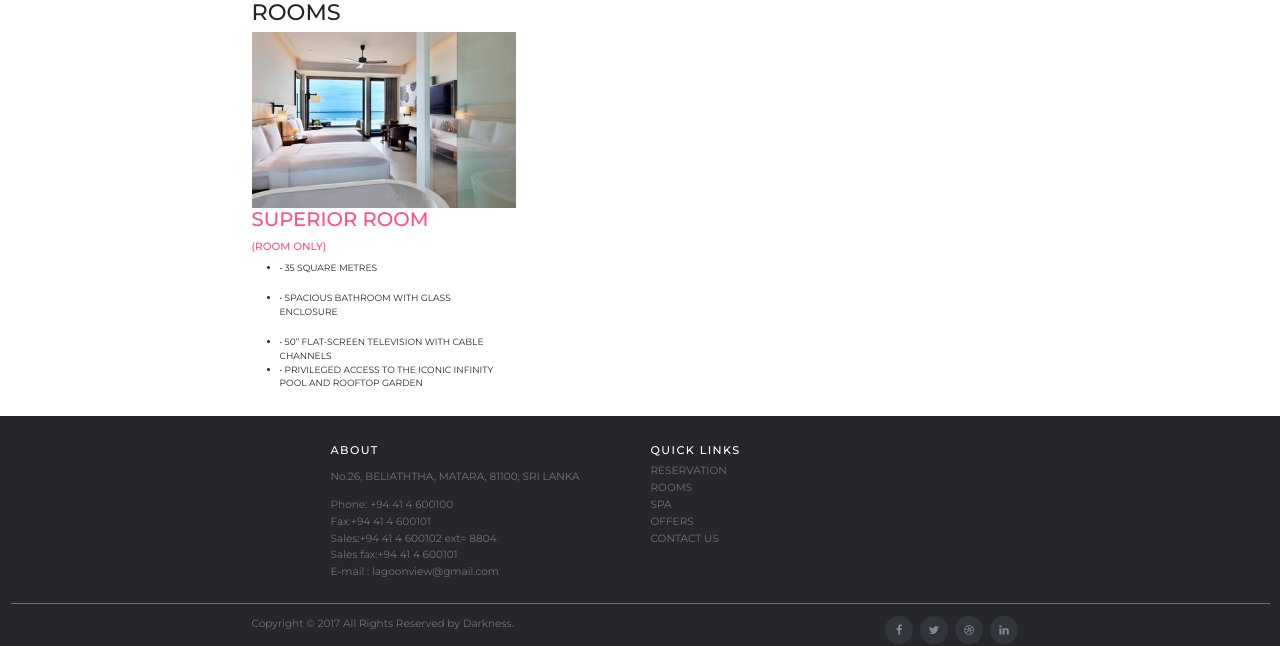
After one commit to Oshannk/Hotel, a PHP site: page /room.php in a window 1280 px wide. The commit adds this page. Shown: the part 1030-1676 px from the top of the page. Run offline with PHP 8.4, Linux system fonts and the light colour scheme; some libraries are stand-ins or nearby versions.

Commit message:
add rooms

```diff
--- a/asset/headder.html
+++ b/asset/headder.html
@@ -37,7 +37,7 @@
           <a class="nav-link js-scroll-trigger" href="#about">Reservation</a>
         </li>
         <li class="nav-item">
-          <a class="nav-link js-scroll-trigger" href="#services">Room & Suites</a>
+          <a class="nav-link js-scroll-trigger" href="room.php">Room & Suites</a>
         </li>
         <li class="nav-item">
           <a class="nav-link js-scroll-trigger" href="#about">Spa</a>
--- /dev/null
+++ b/room.php
@@ -0,0 +1,118 @@
+
+<!DOCTYPE html>
+
+<html lang="en">
+  <head>
+    <!-- Required meta tags -->
+    <meta charset="utf-8">
+    <meta name="viewport" content="width=device-width, initial-scale=1, shrink-to-fit=no">
+
+       <!-- Bootstrap CSS -->
+    <link rel="stylesheet" href="https://maxcdn.bootstrapcdn.com/bootstrap/4.0.0/css/bootstrap.min.css" integrity="sha384-Gn5384xqQ1aoWXA+058RXPxPg6fy4IWvTNh0E263XmFcJlSAwiGgFAW/dAiS6JXm" crossorigin="anonymous">
+    <link rel="stylesheet" href="css/main.css">
+    <link rel="stylesheet" href="css/mbr-additional.css" type="text/css">
+    <link rel="canonical" href="https://getbootstrap.com/docs/4.1/examples/carousel/">
+    <link rel="stylesheet" href="https://cdnjs.cloudflare.com/ajax/libs/font-awesome/4.7.0/css/font-awesome.min.css">
+
+    <title>Rooms & Suits</title>
+  </head>
+  <body>
+
+     <!-- Navigation Bar -->
+     <?php include ('asset/headder.html');?>
+
+    <!--Carousel Wrapper-->
+<div id="carousel-example-1z" class="carousel slide carousel-fade" data-ride="carousel">
+  <!--Indicators-->
+  <ol class="carousel-indicators">
+    <li data-target="#carousel-example-1z" data-slide-to="0" class="active"></li>
+    <li data-target="#carousel-example-1z" data-slide-to="1"></li>
+    <li data-target="#carousel-example-1z" data-slide-to="2"></li>
+  </ol>
+  <!--/.Indicators-->
+  <!--Slides-->
+  <div class="carousel-inner" role="listbox">
+    <!--First slide-->
+    <div class="carousel-item active">
+      <img class="d-block w-100" src="https://mdbootstrap.com/img/Photos/Slides/img%20(130).jpg"
+        alt="First slide">
+    </div>
+    <!--/First slide-->
+    <!--Second slide-->
+    <div class="carousel-item">
+      <img class="d-block w-100" src="https://mdbootstrap.com/img/Photos/Slides/img%20(129).jpg"
+        alt="Second slide">
+    </div>
+    <!--/Second slide-->
+    <!--Third slide-->
+    <div class="carousel-item">
+      <img class="d-block w-100" src="https://mdbootstrap.com/img/Photos/Slides/img%20(70).jpg"
+        alt="Third slide">
+    </div>
+    <!--/Third slide-->
+  </div>
+  <!--/.Slides-->
+  <!--Controls-->
+  <a class="carousel-control-prev" href="#carousel-example-1z" role="button" data-slide="prev">
+    <span class="carousel-control-prev-icon" aria-hidden="true"></span>
+    <span class="sr-only">Previous</span>
+  </a>
+  <a class="carousel-control-next" href="#carousel-example-1z" role="button" data-slide="next">
+    <span class="carousel-control-next-icon" aria-hidden="true"></span>
+    <span class="sr-only">Next</span>
+  </a>
+  <!--/.Controls-->
+</div>
+
+
+
+<div id="main-content">
+
+
+        <div class="site-content container">
+                  <h2 class="post-title">ROOMS
+</h2>
+            <div class="rooms-content layout-grid style-02">
+                <div class="row">
+                    <div class="room col-sm-4 clearfix">
+                        <div class="room-item">
+                            <div class="room-media">
+                                <img src="img/room.jpg" alt="room">
+                            </div>
+                            <div class="room-summary">
+                                <h3 class="room-title">
+                                    <a href="superiorroomonly.php">SUPERIOR ROOM <div style="font-size: 15px;display: inline-block;">(ROOM ONLY)</div></a>
+                                </h3>
+                                <ul class="room-info">
+                                    <li style="font-size: 13px;">• 35 SQUARE METRES</li><br>
+                                    <li style="font-size: 13px;">• SPACIOUS BATHROOM WITH GLASS ENCLOSURE</li><br>
+                                    <li style="font-size: 13px;">• 50” FLAT-SCREEN TELEVISION WITH CABLE CHANNELS </li>
+                                      <li style="font-size: 13px;">• PRIVILEGED ACCESS TO THE ICONIC INFINITY POOL AND ROOFTOP GARDEN</li>
+                                        <!--<li  style="font-size: 13px; font-weight: bold; ">• BALCONY WITH LIMITED SEA VIEW</li>-->
+                                </ul>
+                                <div class="line"></div>
+                            </div>
+                        </div>
+                    </div>
+                </div>
+            </div>
+        </div>
+
+
+
+
+
+
+
+
+
+
+<?php include ('asset/footer.html');?>
+<!--/.Carousel Wrapper-->
+    <!-- Optional JavaScript -->
+    <!-- jQuery first, then Popper.js, then Bootstrap JS -->
+    <script src="https://code.jquery.com/jquery-3.2.1.slim.min.js" integrity="sha384-KJ3o2DKtIkvYIK3UENzmM7KCkRr/rE9/Qpg6aAZGJwFDMVNA/GpGFF93hXpG5KkN" crossorigin="anonymous"></script>
+    <script src="https://cdnjs.cloudflare.com/ajax/libs/popper.js/1.12.9/umd/popper.min.js" integrity="sha384-ApNbgh9B+Y1QKtv3Rn7W3mgPxhU9K/ScQsAP7hUibX39j7fakFPskvXusvfa0b4Q" crossorigin="anonymous"></script>
+    <script src="https://maxcdn.bootstrapcdn.com/bootstrap/4.0.0/js/bootstrap.min.js" integrity="sha384-JZR6Spejh4U02d8jOt6vLEHfe/JQGiRRSQQxSfFWpi1MquVdAyjUar5+76PVCmYl" crossorigin="anonymous"></script>
+  </body>
+</html>
```
Also changed, not shown: index.php (line endings or trailing spaces).
